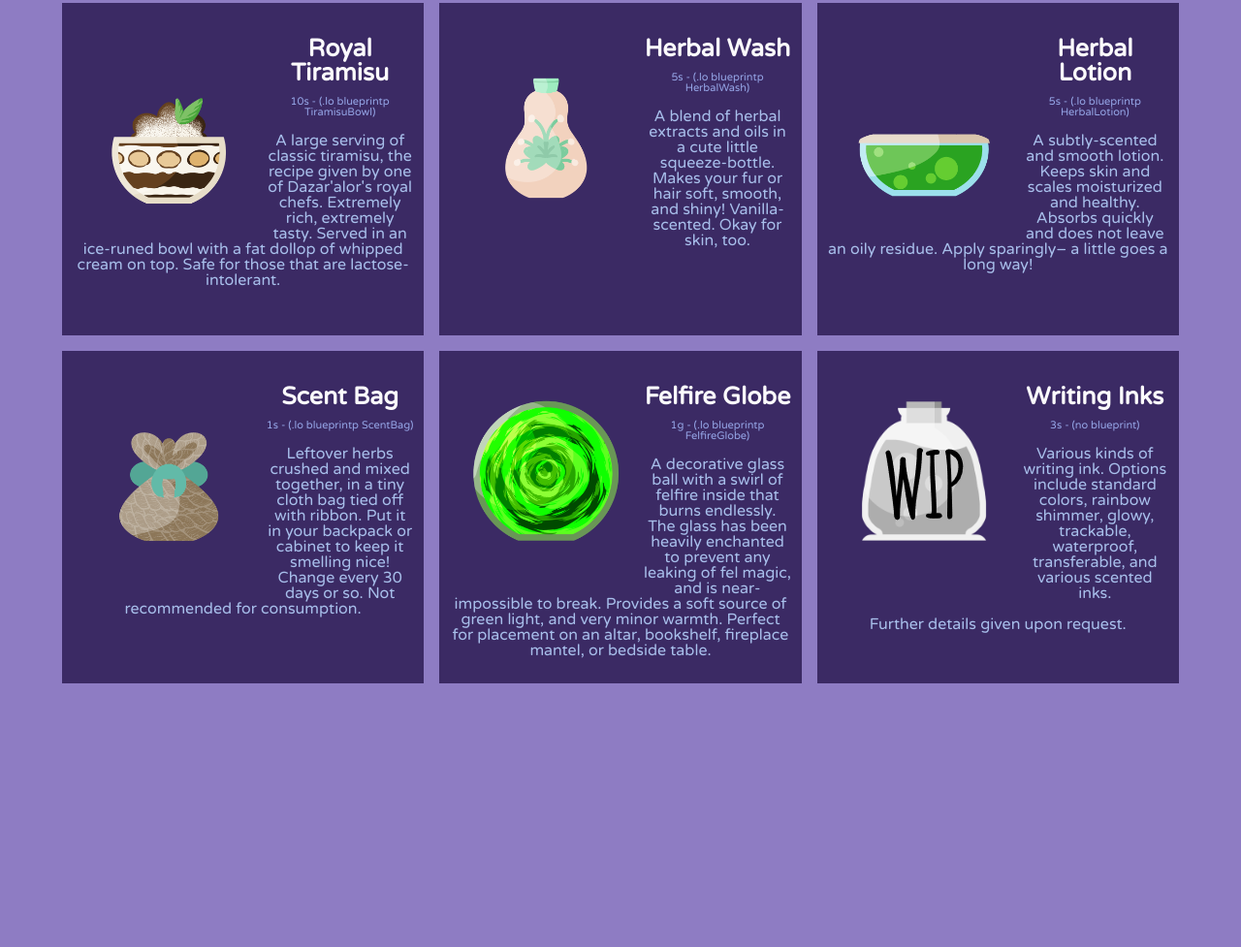
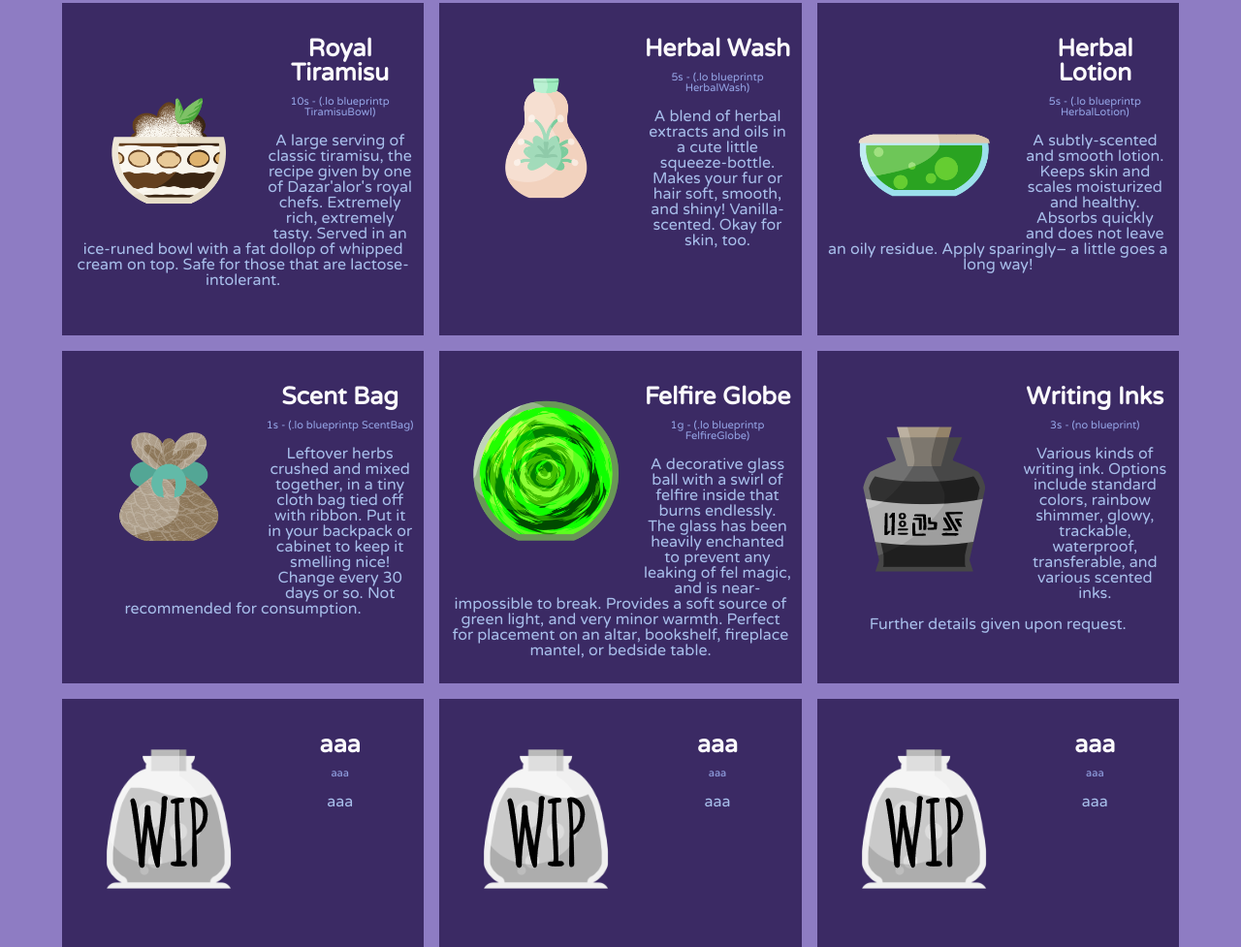
Before and after one commit to skelico/startusk, a plain HTML site: page goodies/index.html in a window 1280 px wide. Shown: the part 506-1483 px from the top of the page at 97% size. Before the commit the page ends 1211 px from the top, so only its background shows below. Drawn offline with Linux system fonts and the light colour scheme.

Commit message:
new images, item info

```diff
--- a/goodies/index.html
+++ b/goodies/index.html
@@ -78,10 +78,31 @@
 	</div>
 
 	<div class="options">
-	<p style="float: left;"><img src="/startusk/i/wip.png"></p>
+	<p style="float: left;"><img src="/startusk/i/ink.png"></p>
 	<p class="name">Writing Inks</p>
 	<p class="dosage">3s - (no blueprint)</p>
     <p class="description">Various kinds of writing ink. Options include standard colors, rainbow shimmer, glowy, trackable, waterproof, transferable, and various scented inks.<br><br>Further details given upon request.</p>
+	</div>
+
+	<div class="options">
+	<p style="float: left;"><img src="/startusk/i/wip.png"></p>
+	<p class="name">aaa</p>
+	<p class="dosage">aaa</p>
+    <p class="description">aaa</p>
+	</div>
+
+	<div class="options">
+	<p style="float: left;"><img src="/startusk/i/wip.png"></p>
+	<p class="name">aaa</p>
+	<p class="dosage">aaa</p>
+    <p class="description">aaa</p>
+	</div>
+
+	<div class="options">
+	<p style="float: left;"><img src="/startusk/i/wip.png"></p>
+	<p class="name">aaa</p>
+	<p class="dosage">aaa</p>
+    <p class="description">aaa</p>
 	</div>
 </div>
 
```
Also changed, not shown: potions/index.html (+5 -5 lines), reagents/index.html (+1 -0 lines), i/blushbrew.png, i/hangover.png (added), i/hydro.png (added), i/ink.png (added), i/phaser.png (added).
